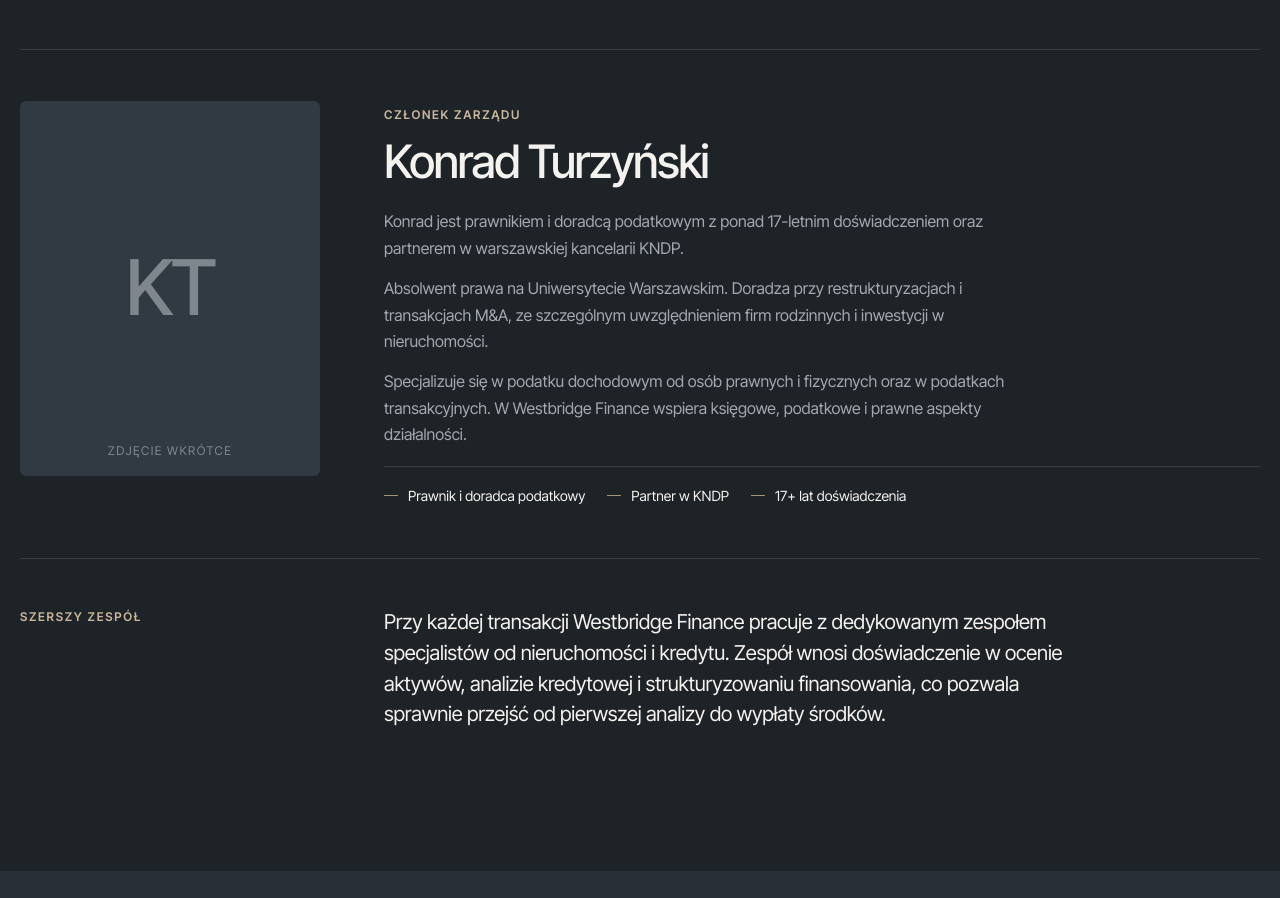
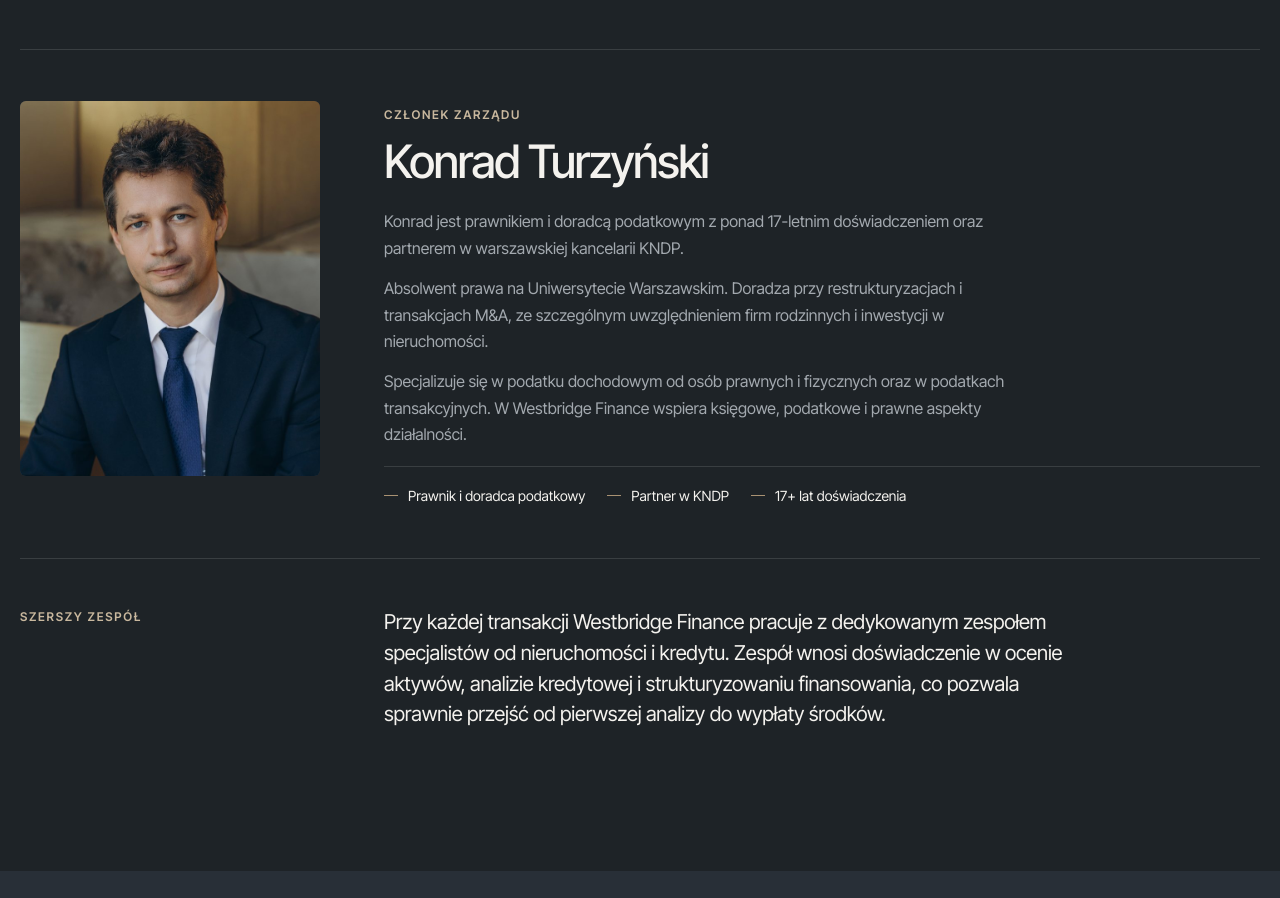
Before and after one commit to detronexyt/westbridge-landing, a plain HTML site: page index.html in a window 1280 px wide. Shown: the part 9068-9966 px from the top of the page. Drawn offline with Linux system fonts and the light colour scheme.

Commit message:
Konrad Turzynski photo

```diff
--- a/index.html
+++ b/index.html
@@ -747,7 +747,7 @@ footer .logo img { width: 110px; }
           </div>
         </article>
         <article class="pp reveal">
-          <div class="pp-ph pp-none"><span>KT</span><em>Photo to follow</em></div>
+          <div class="pp-ph"><img src="assets/konrad-turzynski.jpg" alt="Konrad Turzyński" width="900" height="900"></div>
           <div class="pp-bd">
             <span class="pp-role">Member of the Management Board</span>
             <h3>Konrad Turzyński</h3>
```
Also changed, not shown: assets/konrad-turzynski.jpg (added).
